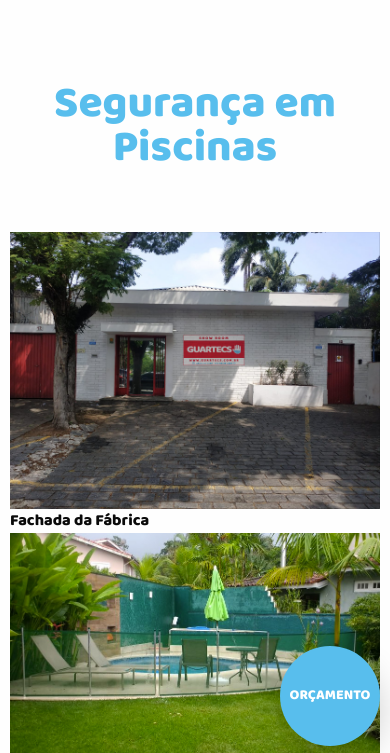
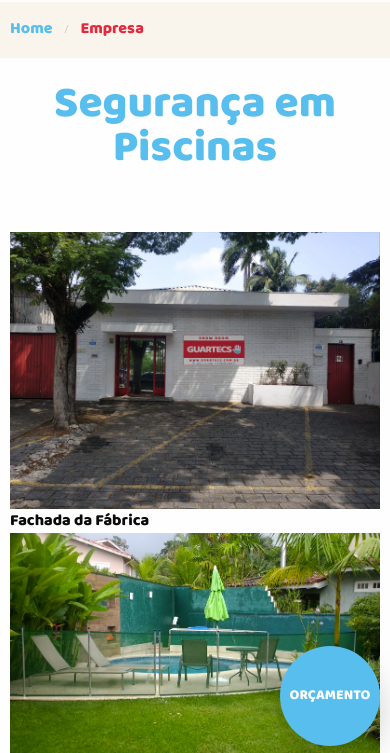
Before and after one commit to brianalvesm/guartecs, a Node server app: page /empresa.html in a window 390 px wide. Shown: the part 88-841 px from the top of the page. Run offline with Node 20, Linux system fonts and the light colour scheme; some web fonts are replaced.

Commit message:
Fix estilos para a nav mobile com breadcrumbs

```diff
--- a/public/empresa.html
+++ b/public/empresa.html
@@ -34,7 +34,7 @@
 				</div>
 			</div>
 			<nav class="main-menu" id="menu" role="navigation">
-				<div class="grid-container">
+				<div class="grid-container full">
 					<div class="grid-x">
 						<div class="cell">
 							<ul>
--- a/public/index.html
+++ b/public/index.html
@@ -34,7 +34,7 @@
 				</div>
 			</div>
 			<nav class="main-menu" id="menu" role="navigation">
-				<div class="grid-container">
+				<div class="grid-container full">
 					<div class="grid-x">
 						<div class="cell">
 							<ul>
--- a/public/sass/layout/_general.sass
+++ b/public/sass/layout/_general.sass
@@ -100,6 +100,7 @@ h1
 			a
 				padding: 0
 				color: white
+				border-bottom: none
 				&:hover,
 				&:focus
 					color: #fefefe
@@ -110,7 +111,7 @@ h1
 				border-bottom: 1px solid #F2617C
 				border-right: none
 				text-align: left
-				padding: 5px 0
+				padding: 5px 10px
 				&:last-child
 					border-bottom: none
 					text-align: center
@@ -144,6 +145,9 @@ h1
 				color: $color-blue
 				font-family: $font-baloo
 				font-size: 16px
+	@media only screen and (max-width: 40.1rem)
+		position: relative
+		top: 90px
 
 // Header
 header
--- a/public/stylesheets/style.css
+++ b/public/stylesheets/style.css
@@ -248,7 +248,8 @@ h1 {
         box-shadow: inset 0px 5px 10px 0px rgba(0, 0, 0, 0.3); }
       .js nav[role=navigation].main-menu ul li a {
         padding: 0;
-        color: white; }
+        color: white;
+        border-bottom: none; }
         .js nav[role=navigation].main-menu ul li a:hover, .js nav[role=navigation].main-menu ul li a:focus {
           color: #fefefe; }
     @media only screen and (max-width: 40.1rem) {
@@ -259,7 +260,7 @@ h1 {
           border-bottom: 1px solid #F2617C;
           border-right: none;
           text-align: left;
-          padding: 5px 0; }
+          padding: 5px 10px; }
           .js nav[role=navigation].main-menu ul li:last-child {
             border-bottom: none;
             text-align: center;
@@ -292,6 +293,10 @@ h1 {
         color: #58BEED;
         font-family: "baloo_daregular", sans-serif;
         font-size: 16px; }
+  @media only screen and (max-width: 40.1rem) {
+    .breadcrumbs {
+      position: relative;
+      top: 90px; } }
 
 header {
   background-color: white; }
```
